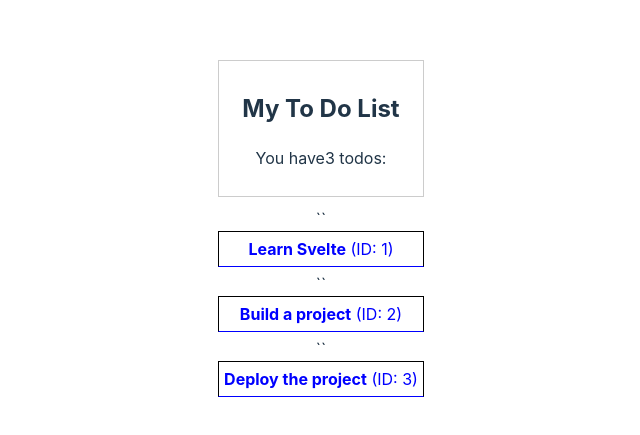
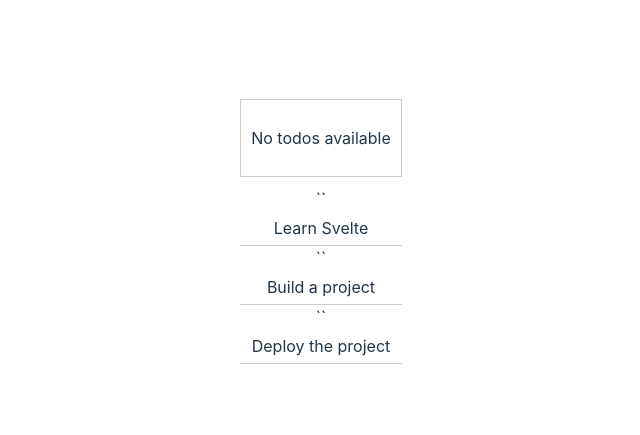
Before and after one commit to OtlotlengMajuja/Alpine-To-Do-App, a Svelte app: page / in a window 1280 px wide. Shown: the part 169-604 px from the top of the page, without its empty margins (319-959 px from the left). Built offline with nearby package versions, Linux system fonts and the light colour scheme.

Commit message:
Added slots and updated template

```diff
--- a/src/App.svelte
+++ b/src/App.svelte
@@ -8,15 +8,22 @@
 </script>
 
 <TodoList {todos}>
-  <div>
+  <!-- General slot content -->
+  <div slot="header">
     <h2>My To Do List</h2>
     <p>You have{todos.length} todos:</p>
   </div>
 
-  <div slot="todo" let:todo>
+  <!-- Content to display when no todos are present-->
+  <p slot="no-todos">You have no todos. Add some tasks!</p>
+
+  <!-- Specific slot coontent for each todo item-->
+  <div slot="todos">
+    {#each todos as todo (todo.id)}
     <div class="custom-todo-item">
       <strong>{todo.text}</strong> (ID: {todo.id})
     </div>
+    {/each}
   </div>
 </TodoList>
 
```
